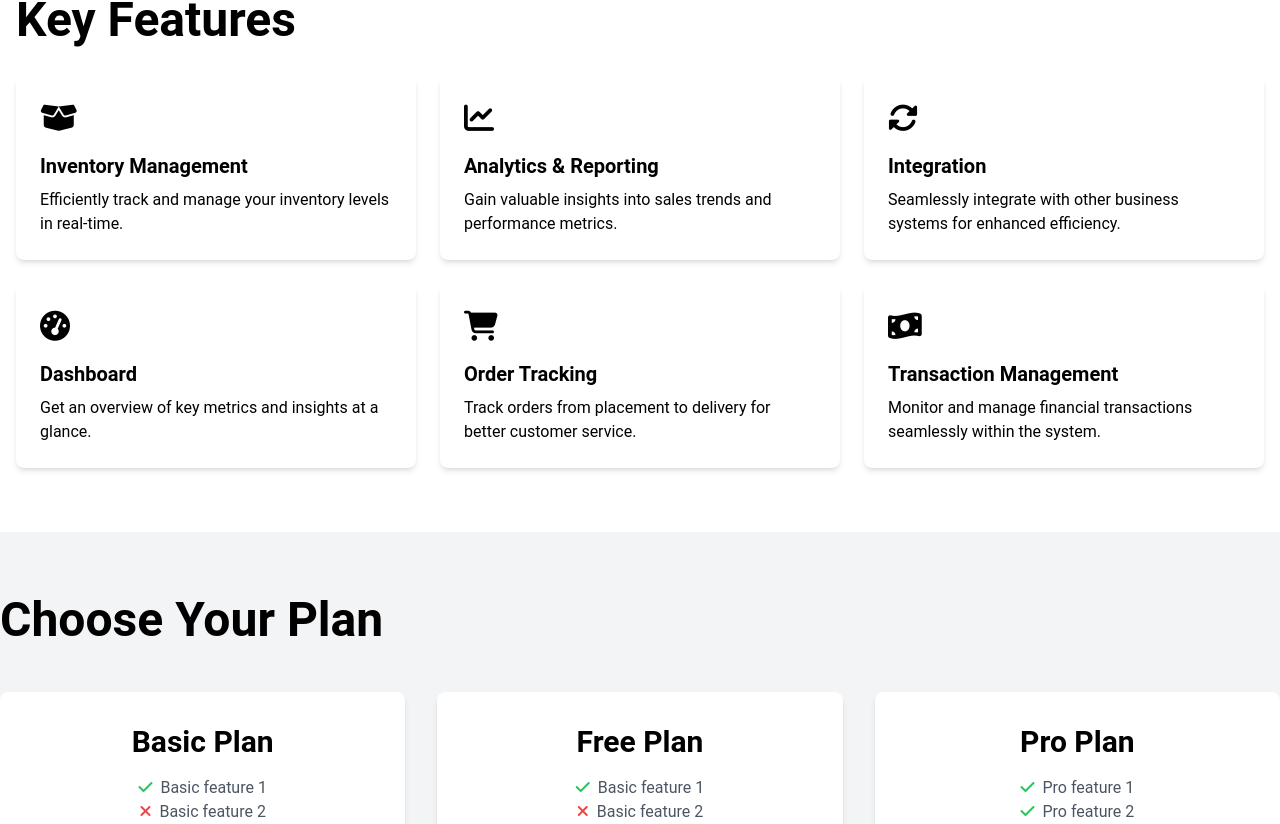
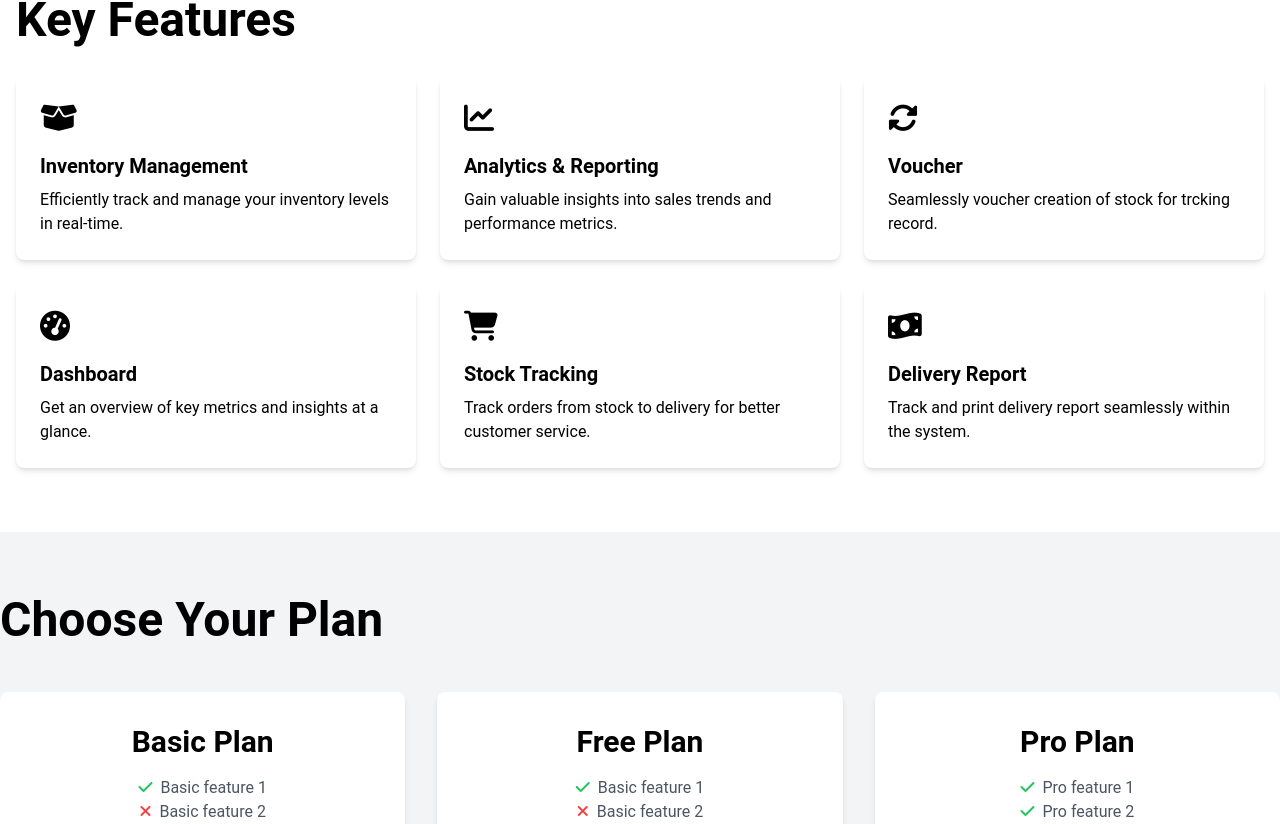
Before and after one commit to mnshrstg05/ims, a React (Create React App) app in the folder frontend/: page / in a window 1280 px wide. Shown: the part 736-1560 px from the top of the page. Built offline with nearby package versions, Linux system fonts and the light colour scheme.

Commit message:
frontend somechanges

```diff
--- a/frontend/src/components/Header.js
+++ b/frontend/src/components/Header.js
@@ -19,11 +19,12 @@ const Header = ({ setIsAuthenticated }) => {
     }, []);
 
     const handleLogout = () => {
-        localStorage.clear(); // removes everything
+
         sessionStorage.removeItem('authToken');
         sessionStorage.removeItem('username');
         sessionStorage.removeItem('userId');
         setIsAuthenticated(false); // This triggers rerender and shows login page
+        localStorage.clear(); // removes everything
         navigate('/login');
     };
 
--- a/frontend/src/pages/CreateUser.js
+++ b/frontend/src/pages/CreateUser.js
@@ -52,7 +52,7 @@ const CreateUser = () => {
       {/* Header */}
       <div className="fixed top-0 w-full py-4 px-4 bg-gray-900 text-white z-50 shadow-md">
         <div className="container mx-auto flex items-center justify-center md:justify-start">
-          <h1 className="text-2xl md:text-3xl font-semibold">Inventory System</h1>
+          <h1 className="text-2xl md:text-3xl font-semibold">Inventory Management System</h1>
         </div>
       </div>
 
--- a/frontend/src/pages/LoginPage.js
+++ b/frontend/src/pages/LoginPage.js
@@ -33,7 +33,7 @@ const LoginForm = ({ setIsAuthenticated }) => {
       {/* Header */}
       <div className="fixed top-0 w-full py-4 px-4 bg-gray-900 text-white z-50 shadow-md">
         <div className="container mx-auto flex items-center justify-center md:justify-start">
-          <h1 className="text-2xl md:text-3xl font-semibold">Inventory System</h1>
+          <h1 className="text-2xl md:text-3xl font-semibold">Inventory Management System</h1>
         </div>
       </div>
 
--- a/frontend/src/unauthComponents/Contact&Footer.js
+++ b/frontend/src/unauthComponents/Contact&Footer.js
@@ -9,17 +9,17 @@ const ContactSection = () => {
                     <div>
                         <h3 className="text-2xl font-semibold mb-4">Get in Touch</h3>
                         <p className="text-gray-400 mb-4">Lorem ipsum dolor sit amet, consectetur adipiscing elit. Duis vehicula, urna ut finibus vehicula.</p>
-                        <p>Email: info@example.com</p>
+                        <p>Email: info@pfixs.com</p>
                         <p>Phone: +1234567890</p>
                     </div>
                     <div>
                         <h3 className="text-2xl font-semibold mb-4">Visit Us</h3>
-                        <p className="text-gray-400 mb-4">123 Main Street, City, Country</p>
+                        <p className="text-gray-400 mb-4">125-Guru Kripa george Town, Prayagraj, India</p>
                     </div>
                 </div>
             </div>
             <footer className='flex justify-center items-center w-2/3 m-auto mt-16 p-8 border-t border-gray-600'>
-                <p className="text-sm">&copy; 2024 IMS. All rights reserved.</p>
+                <p className="text-sm">&copy; 2025 KEYTRA IMS. All rights reserved.</p>
             </footer>
         </section>
     );
--- a/frontend/src/unauthComponents/FeaturesHighlights.js
+++ b/frontend/src/unauthComponents/FeaturesHighlights.js
@@ -21,8 +21,8 @@ const FeaturesHighlights = () => {
                         </div>
                         <div className="bg-white p-6 rounded-lg shadow-md">
                             <i className="fas fa-sync-alt text-3xl mb-4"></i>
-                            <h3 className="text-xl font-semibold mb-2">Integration</h3>
-                            <p>Seamlessly integrate with other business systems for enhanced efficiency.</p>
+                            <h3 className="text-xl font-semibold mb-2">Voucher</h3>
+                            <p>Seamlessly voucher creation of  stock for trcking record.</p>
                         </div>
                         {/* Additional Feature Cards */}
                         <div className="bg-white p-6 rounded-lg shadow-md">
@@ -32,13 +32,13 @@ const FeaturesHighlights = () => {
                         </div>
                         <div className="bg-white p-6 rounded-lg shadow-md">
                             <i className="fas fa-shopping-cart text-3xl mb-4"></i>
-                            <h3 className="text-xl font-semibold mb-2">Order Tracking</h3>
-                            <p>Track orders from placement to delivery for better customer service.</p>
+                            <h3 className="text-xl font-semibold mb-2">Stock Tracking</h3>
+                            <p>Track orders from stock to delivery for better customer service.</p>
                         </div>
                         <div className="bg-white p-6 rounded-lg shadow-md">
                             <i className="fas fa-money-bill-wave text-3xl mb-4"></i>
-                            <h3 className="text-xl font-semibold mb-2">Transaction Management</h3>
-                            <p>Monitor and manage financial transactions seamlessly within the system.</p>
+                            <h3 className="text-xl font-semibold mb-2">Delivery Report</h3>
+                            <p>Track and print delivery report seamlessly within the system.</p>
                         </div>
                     </div>
                 </div>
```
